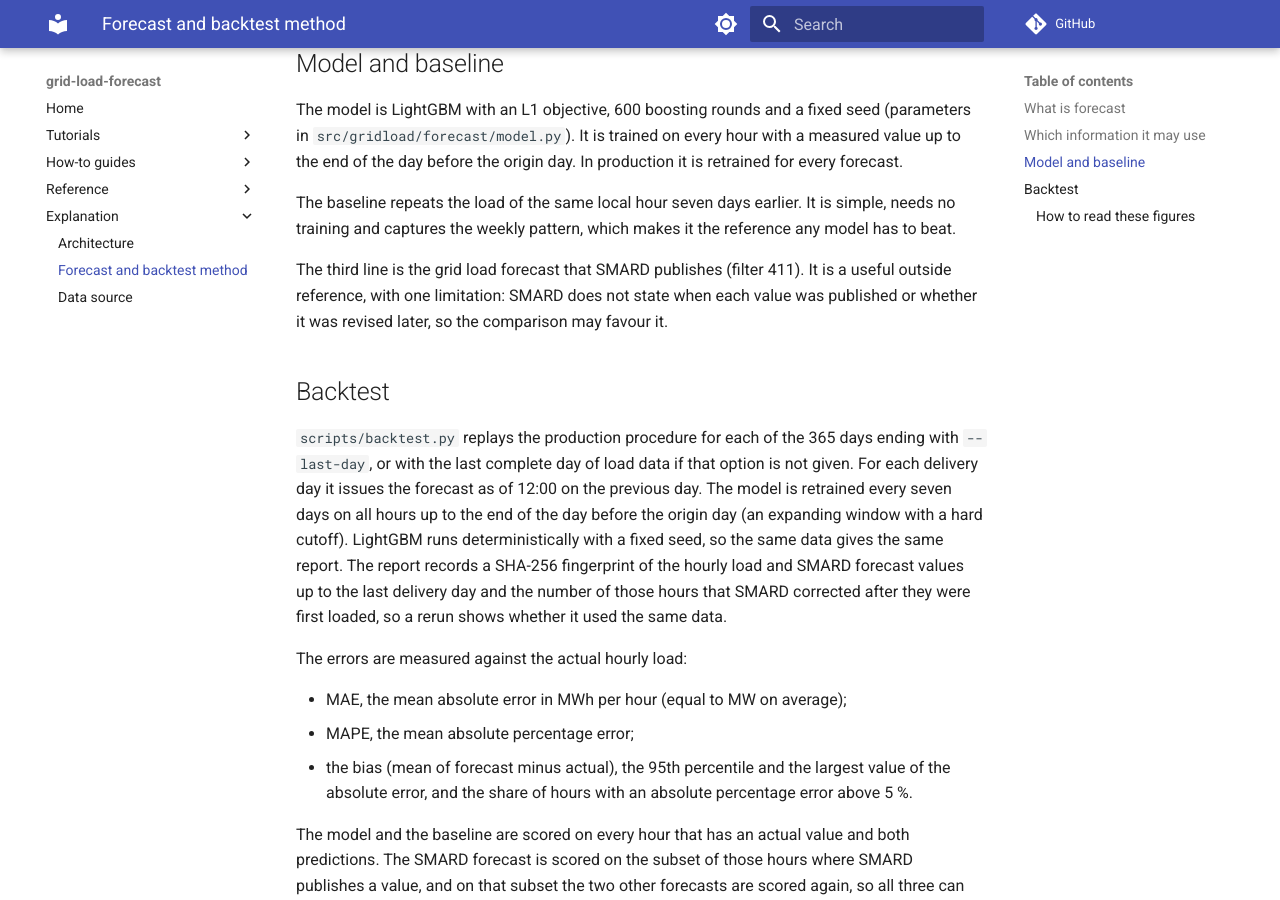
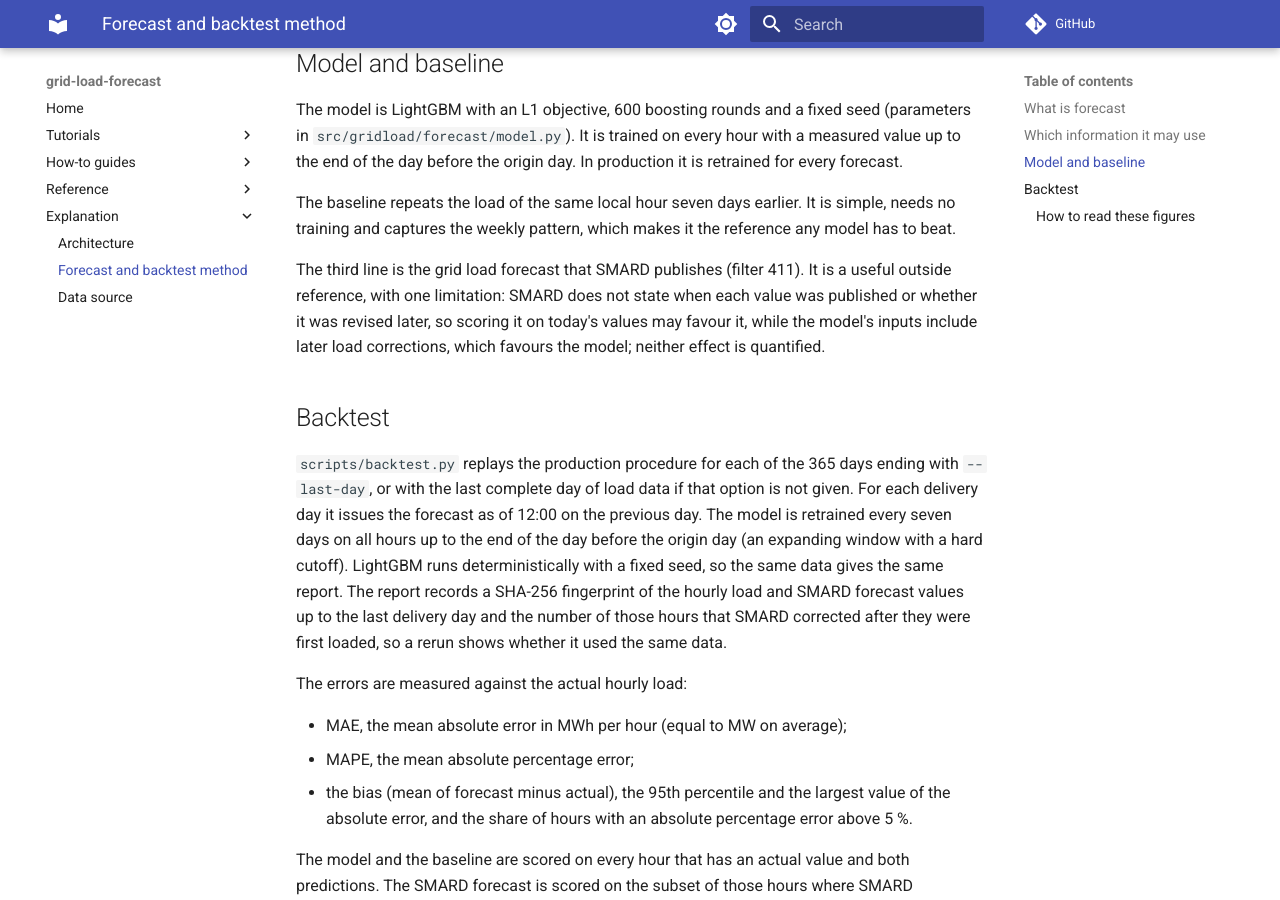
Before and after one commit to deka641/grid-load-forecast, an MkDocs documentation site: the page built from docs/explanation/forecast.md, in a window 1280 px wide and 900 px high, scrolled down 1475 px. Built offline with MkDocs 1.6.1 and Material for MkDocs 9.7.7, drawn with Linux system fonts in a browser that asks for light colours; comment, search, counter and statistics services are not loaded.

Commit message:
Give both directions of the SMARD comparison caveat

```diff
--- a/docs/explanation/forecast.md
+++ b/docs/explanation/forecast.md
@@ -28,7 +28,7 @@ The model is LightGBM with an L1 objective, 600 boosting rounds and a fixed seed
 
 The baseline repeats the load of the same local hour seven days earlier. It is simple, needs no training and captures the weekly pattern, which makes it the reference any model has to beat.
 
-The third line is the grid load forecast that SMARD publishes (filter 411). It is a useful outside reference, with one limitation: SMARD does not state when each value was published or whether it was revised later, so the comparison may favour it.
+The third line is the grid load forecast that SMARD publishes (filter 411). It is a useful outside reference, with one limitation: SMARD does not state when each value was published or whether it was revised later, so scoring it on today's values may favour it, while the model's inputs include later load corrections, which favours the model; neither effect is quantified.
 
 ## Backtest
 
```
